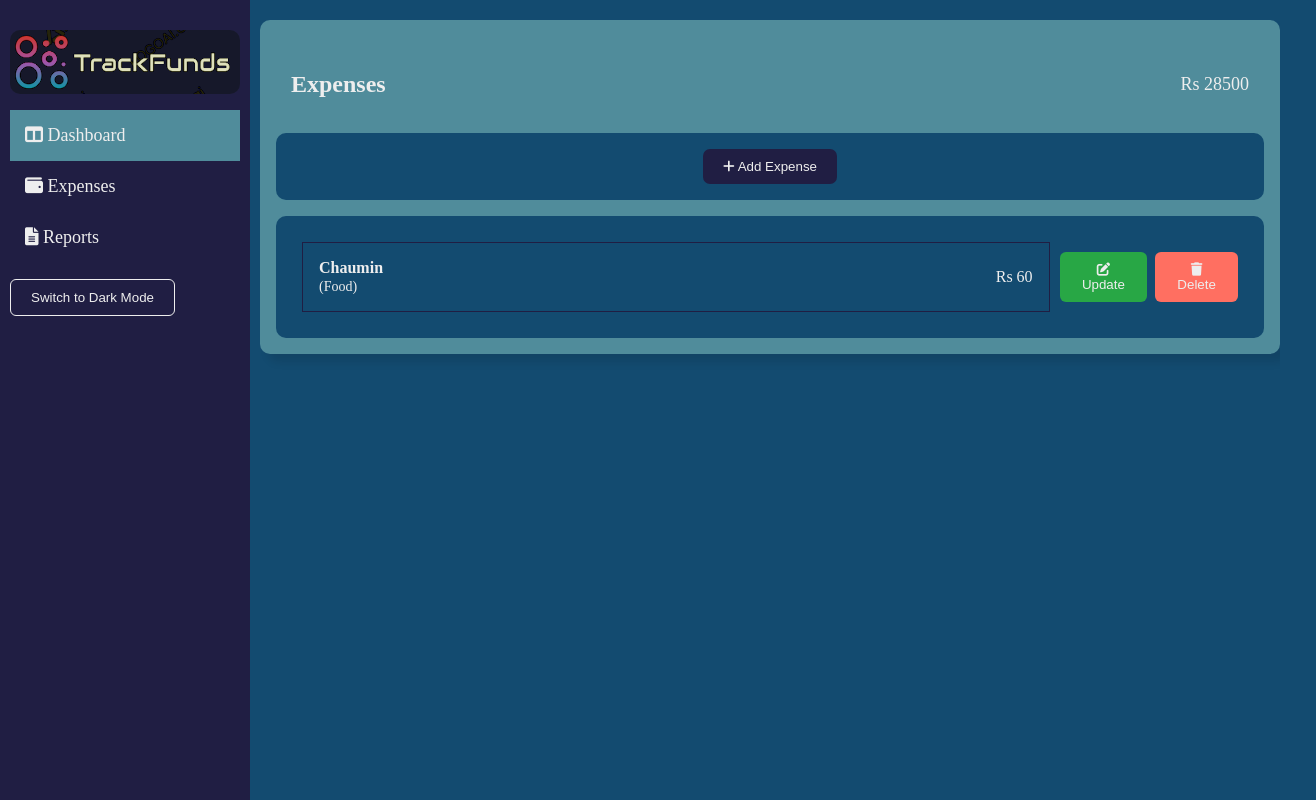
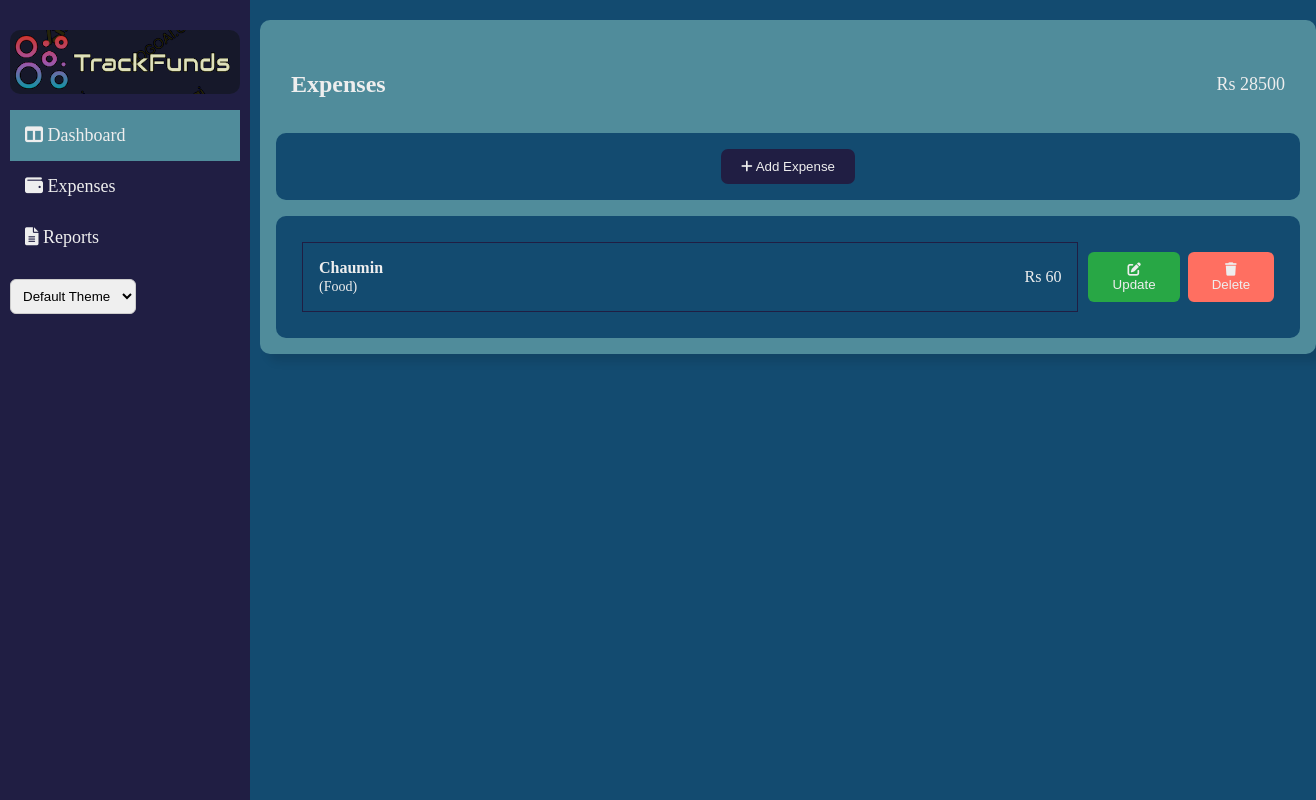
Before and after one commit to rohitghatal1/ExpenseTracker-React-TS, a React (Create React App) app: page /expenses in a window 1280 px wide. Shown: the whole page, 1316 px wide, since content can reach past the window. Built offline with nearby package versions, Linux system fonts and the light colour scheme.

Commit message:
added dynamic selection of theme

```diff
--- a/src/App.tsx
+++ b/src/App.tsx
@@ -18,17 +18,14 @@ const App: React.FC = () => {
   }, [theme]);
 
   // Toggle function to switch between root, dark, and light themes
-  const toggleTheme = () => {
-    setTheme((prev) => {
-      if (prev === "root") return "dark";
-      if (prev === "dark") return "light";
-      return "root"; // Cycle back to root
-    });
-  };
+  const changeTheme = (event: React.ChangeEvent<HTMLSelectElement>) => {
+    const selectedTheme = event.target.value;
+    setTheme(selectedTheme);
+  }
 
   return (
     <>
-    <Navbar toggleTheme={toggleTheme} theme={theme} />
+    <Navbar changeTheme={changeTheme} theme={theme} />
     <Routes>
       <Route path="/" element ={<Dashboard/>}/>
       <Route path="/expenses" element={<Expenses/>}/>
--- a/src/CSS/expense.css
+++ b/src/CSS/expense.css
@@ -6,6 +6,7 @@
     margin-top: 20px;
     border-radius: 10px;
     box-shadow: 8px 8px 8px rgba(0, 0, 0, 0.1);
+    width: 80%;
 }
 
 .expenseComponent .expenseHeading{
--- a/src/CSS/navbar.css
+++ b/src/CSS/navbar.css
@@ -55,6 +55,9 @@
     background-color: var(--background-color);
   }
 
+  .activeLink:hover{
+    background-color: var(--background-hover);
+  }
   .navbar .modeSwitch button{
     background-color: var(--primary-color);
     color: var(--text-color);
--- a/src/Components/Navbar.tsx
+++ b/src/Components/Navbar.tsx
@@ -5,11 +5,11 @@ import "../CSS/navbar.css"; // Ensure this CSS file exists and is properly style
 import logo from "../assets/logo/trackfunds.png";
 
 interface NavbarProps {
-  toggleTheme: () => void;
+  changeTheme: (event: React.ChangeEvent<HTMLSelectElement>) => void;
   theme: string;
 }
 
-const Navbar: React.FC<NavbarProps> = ({ toggleTheme, theme }) => {
+const Navbar: React.FC<NavbarProps> = ({ changeTheme, theme }) => {
   const [activeLink, setActiveLink] = useState<string>("dashboard");
 
   return (
@@ -59,11 +59,12 @@ const Navbar: React.FC<NavbarProps> = ({ toggleTheme, theme }) => {
         <div className="settingUser">
           <div className="userAccount"></div>
           <div className="modeSwitch">
-            <button onClick={toggleTheme}>
-              {theme === "root" && "Switch to Dark Mode"}
-              {theme === "dark" && "Switch to Light Mode"}
-              {theme === "light" && "Switch to Root Theme"}
-            </button>
+            <select value={theme} onChange={changeTheme}>
+              <option value="" disabled>Theme</option>
+              <option value="root">Default Theme</option>
+              <option value="dark">Dark Mode</option>
+              <option value="light">Light Mode</option>
+            </select>
           </div>
         </div>
       </nav>
```
